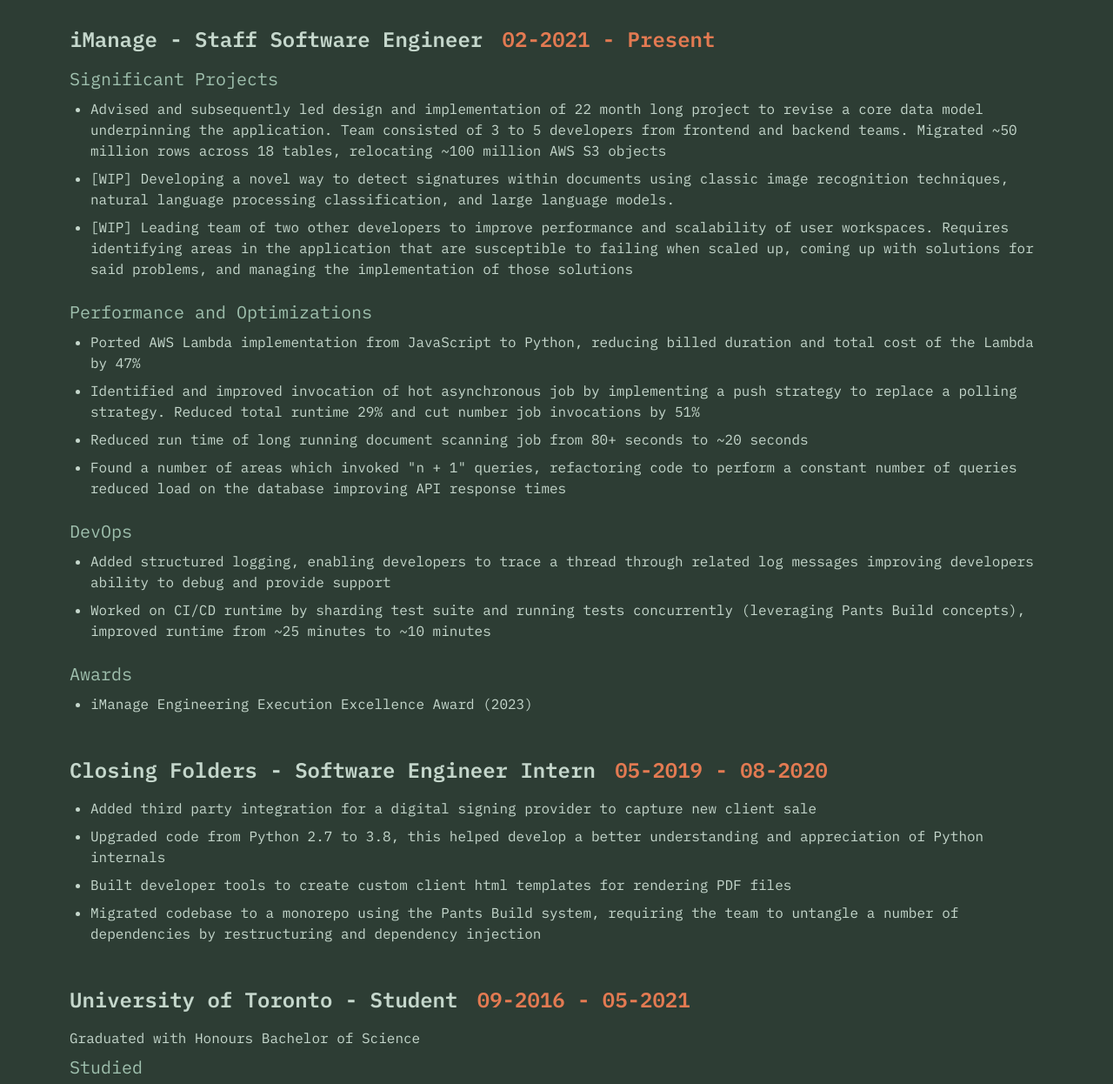
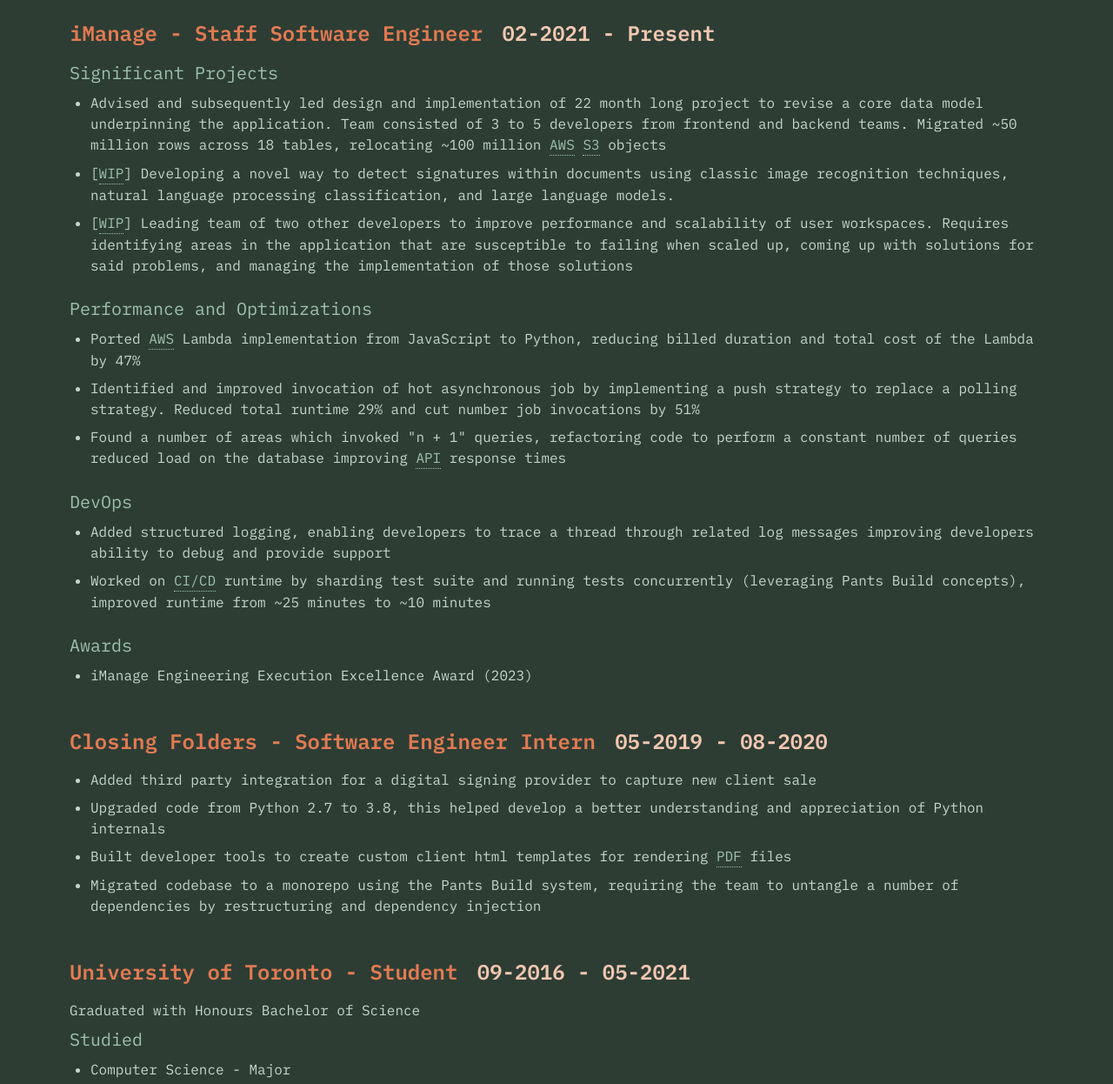
Before and after one commit to sebhein/sebhein.github.io, a website with bundled scripts: page resume.html in a window 1280 px wide. Shown: the part 183-1429 px from the top of the page at 87% size. Built offline with nearby package versions, Linux system fonts and the light colour scheme.

Commit message:
add resume

```diff
--- a/resume.html
+++ b/resume.html
@@ -7,7 +7,7 @@
     <link href="./styles/output.css" rel="stylesheet">
 </head>
 <body class="min-h-screen font-mono">
-    <!-- Navigation -->
+    <!-- Navigation placeholder -->
     <div id="nav-placeholder"></div>
 
     <!-- Main Content -->
@@ -17,28 +17,27 @@
         <div class="space-y-12">
             <!-- iManage Section -->
             <section class="space-y-4">
-                <h2 class="text-2xl font-semibold text-primary-200">
+                <h2 class="text-2xl font-semibold text-accent-400">
                     iManage - Staff Software Engineer
-                    <span class="text-accent-400 ml-2">02-2021 - Present</span>
+                    <span class="text-accent-200 ml-2">02-2021 - Present</span>
                 </h2>
 
                 <div class="space-y-6">
                     <div>
                         <h3 class="text-xl text-primary-300 mb-2">Significant Projects</h3>
                         <ul class="list-disc pl-6 space-y-2 text-primary-200">
-                            <li>Advised and subsequently led design and implementation of 22 month long project to revise a core data model underpinning the application. Team consisted of 3 to 5 developers from frontend and backend teams. Migrated ~50 million rows across 18 tables, relocating ~100 million AWS S3 objects</li>
-                            <li>[WIP] Developing a novel way to detect signatures within documents using classic image recognition techniques, natural language processing classification, and large language models.</li>
-                            <li>[WIP] Leading team of two other developers to improve performance and scalability of user workspaces. Requires identifying areas in the application that are susceptible to failing when scaled up, coming up with solutions for said problems, and managing the implementation of those solutions</li>
+                            <li>Advised and subsequently led design and implementation of 22 month long project to revise a core data model underpinning the application. Team consisted of 3 to 5 developers from frontend and backend teams. Migrated ~50 million rows across 18 tables, relocating ~100 million <span class="abbr" data-abbreviated="AWS" data-expanded="Amazon Web Services" style="--expanded-width: 12rem;"></span> <span class="abbr" data-abbreviated="S3" data-expanded="Simple Storage Service" style="--expanded-width: 14rem;"></span> objects</li>
+                            <li>[<span class="abbr" data-abbreviated="WIP" data-expanded="Work in Progress" style="--expanded-width: 10rem;"></span>] Developing a novel way to detect signatures within documents using classic image recognition techniques, natural language processing classification, and large language models.</li>
+                            <li>[<span class="abbr" data-abbreviated="WIP" data-expanded="Work in Progress" style="--expanded-width: 10rem;"></span>] Leading team of two other developers to improve performance and scalability of user workspaces. Requires identifying areas in the application that are susceptible to failing when scaled up, coming up with solutions for said problems, and managing the implementation of those solutions</li>
                         </ul>
                     </div>
 
                     <div>
                         <h3 class="text-xl text-primary-300 mb-2">Performance and Optimizations</h3>
                         <ul class="list-disc pl-6 space-y-2 text-primary-200">
-                            <li>Ported AWS Lambda implementation from JavaScript to Python, reducing billed duration and total cost of the Lambda by 47%</li>
+                            <li>Ported <span class="abbr" data-abbreviated="AWS" data-expanded="Amazon Web Services" style="--expanded-width: 12rem;"></span> Lambda implementation from JavaScript to Python, reducing billed duration and total cost of the Lambda by 47%</li>
                             <li>Identified and improved invocation of hot asynchronous job by implementing a push strategy to replace a polling strategy. Reduced total runtime 29% and cut number job invocations by 51%</li>
-                            <li>Reduced run time of long running document scanning job from 80+ seconds to ~20 seconds</li>
-                            <li>Found a number of areas which invoked "n + 1" queries, refactoring code to perform a constant number of queries reduced load on the database improving API response times</li>
+                            <li>Found a number of areas which invoked "n + 1" queries, refactoring code to perform a constant number of queries reduced load on the database improving <span class="abbr" data-abbreviated="API" data-expanded="Application Programming Interface" style="--expanded-width: 16rem;"></span> response times</li>
                         </ul>
                     </div>
 
@@ -46,7 +45,7 @@
                         <h3 class="text-xl text-primary-300 mb-2">DevOps</h3>
                         <ul class="list-disc pl-6 space-y-2 text-primary-200">
                             <li>Added structured logging, enabling developers to trace a thread through related log messages improving developers ability to debug and provide support</li>
-                            <li>Worked on CI/CD runtime by sharding test suite and running tests concurrently (leveraging Pants Build concepts), improved runtime from ~25 minutes to ~10 minutes</li>
+                            <li>Worked on <span class="abbr" data-abbreviated="CI/CD" data-expanded="Continuous Integration / Continuous Development" style="--expanded-width: 23rem;"></span> runtime by sharding test suite and running tests concurrently (leveraging Pants Build concepts), improved runtime from ~25 minutes to ~10 minutes</li>
                         </ul>
                     </div>
 
@@ -61,23 +60,23 @@
 
             <!-- Closing Folders Section -->
             <section class="space-y-4">
-                <h2 class="text-2xl font-semibold text-primary-200">
+                <h2 class="text-2xl font-semibold text-accent-400">
                     Closing Folders - Software Engineer Intern
-                    <span class="text-accent-400 ml-2">05-2019 - 08-2020</span>
+                    <span class="text-accent-200 ml-2">05-2019 - 08-2020</span>
                 </h2>
                 <ul class="list-disc pl-6 space-y-2 text-primary-200">
                     <li>Added third party integration for a digital signing provider to capture new client sale</li>
                     <li>Upgraded code from Python 2.7 to 3.8, this helped develop a better understanding and appreciation of Python internals</li>
-                    <li>Built developer tools to create custom client html templates for rendering PDF files</li>
+                    <li>Built developer tools to create custom client html templates for rendering <span class="abbr" data-abbreviated="PDF" data-expanded="Portable Document Format" style="--expanded-width: 13rem;"></span> files</li>
                     <li>Migrated codebase to a monorepo using the Pants Build system, requiring the team to untangle a number of dependencies by restructuring and dependency injection</li>
                 </ul>
             </section>
 
             <!-- University of Toronto Section -->
             <section class="space-y-4">
-                <h2 class="text-2xl font-semibold text-primary-200">
+                <h2 class="text-2xl font-semibold text-accent-400">
                     University of Toronto - Student
-                    <span class="text-accent-400 ml-2">09-2016 - 05-2021</span>
+                    <span class="text-accent-200 ml-2">09-2016 - 05-2021</span>
                 </h2>
                 <div class="space-y-2 text-primary-200">
                     <p>Graduated with Honours Bachelor of Science</p>
@@ -93,9 +92,9 @@
             <!-- Earlier Experience -->
             <section class="space-y-8">
                 <div class="space-y-2">
-                    <h2 class="text-2xl font-semibold text-primary-200">
+                    <h2 class="text-2xl font-semibold text-accent-400">
                         Independent Contractor
-                        <span class="text-accent-400 ml-2">03-2016 - 08-2016</span>
+                        <span class="text-accent-200 ml-2">03-2016 - 08-2016</span>
                     </h2>
                     <ul class="list-disc pl-6 text-primary-200">
                         <li>Built landing and splash pages for a German speaking asset management firm</li>
@@ -103,9 +102,9 @@
                 </div>
 
                 <div class="space-y-2">
-                    <h2 class="text-2xl font-semibold text-primary-200">
+                    <h2 class="text-2xl font-semibold text-accent-400">
                         Boat Locker
-                        <span class="text-accent-400 ml-2">05-2013 - 05-2016</span>
+                        <span class="text-accent-200 ml-2">05-2013 - 05-2016</span>
                     </h2>
                     <ul class="list-disc pl-6 text-primary-200">
                         <li>Helped build new website on the Magento platform</li>
@@ -117,7 +116,7 @@
 
             <!-- Projects Section -->
             <section class="space-y-4">
-                <h2 class="text-2xl font-semibold text-primary-200">Projects</h2>
+                <h2 class="text-2xl font-semibold text-accent-400">Projects</h2>
                 <ul class="list-disc pl-6 space-y-2 text-primary-200">
                     <li>Used JavaScript to visualise a multiple job queueing system, it was meant to model and convey problems we were experiencing at work</li>
                     <li>Built a Neovim plugin using the Lua programming language to run individual tests and markup the file with test results</li>
@@ -126,7 +125,7 @@
         </div>
 
         <!-- Footer with abbreviations -->
-        <footer class="mt-16 pt-8 border-t border-primary-700 text-primary-400 text-sm">
+        <footer class="mt-16 pt-8 border-t border-accent-400 text-primary-400 text-sm">
             <p class="leading-relaxed">
                 API = Application Programming Interface | AWS = Amazon Web Services |
                 CI/CD = Continuous Integration / Continuous Development |
--- a/src/nav.ts
+++ b/src/nav.ts
@@ -8,7 +8,7 @@
 
 function createNavigation(): string {
   return `
-    <nav class="p-4 bg-primary-900">
+    <nav class="bg-primary-800/50 border-b border-accent-400 px-4 py-3">
       <div class="max-w-6xl mx-auto flex justify-between items-center">
         <h1 id="bass.codes" class="text-primary-100 text-xl font-bold">bass.codes</h1>
         <div class="space-x-4">
--- a/styles/main.css
+++ b/styles/main.css
@@ -22,4 +22,23 @@
   .btn-primary {
     @apply text-primary-300 hover:text-primary-100 transition-colors inline-flex items-center space-x-2;
   }
+
+   /* Abbreviation component */
+  .abbr {
+    @apply relative inline-block text-primary-300 cursor-help w-min whitespace-nowrap transition-[width];
+    border-bottom: 1px dotted rgb(159, 192, 174); /* primary-300 */
+  }
+
+  .abbr::before {
+    content: attr(data-abbreviated);
+  }
+
+  .abbr:hover {
+    width: var(--expanded-width);
+    @apply text-primary-100;
+  }
+
+  .abbr:hover::before {
+    content: attr(data-expanded);
+  }
 }
```
Also changed, not shown: dist/bundle.js, styles/output.css.
